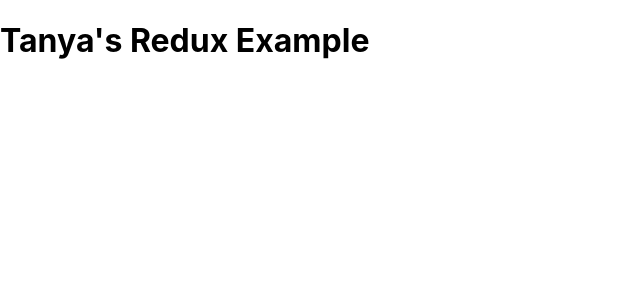
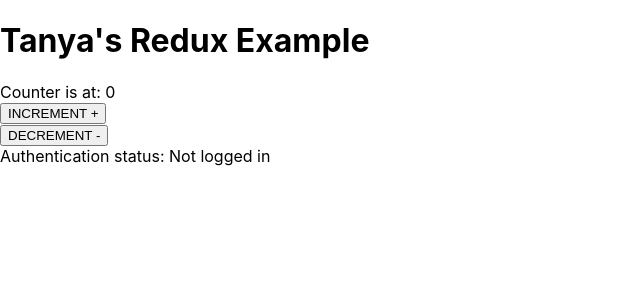
Before and after one commit to Tatyana-OA/react-redux-eg, a React (Create React App) app: page / in a window 1280 px wide. Shown: the top 300 px of the page, without its empty margins (0-640 px from the left). Built offline with nearby package versions, Linux system fonts and the light colour scheme.

Commit message:
Using useSelector to access state and display it in app

```diff
--- a/src/App.js
+++ b/src/App.js
@@ -1,9 +1,21 @@
-
+import {useSelector} from 'react-redux';
 
 function App() {
+
+	// useSelector gives access to the whole state
+	const counter = useSelector( state => state.counter)
+	const isLogged = useSelector( state => state.isLogged )
   return (
     <div className="App">
 		<h1>Tanya's Redux Example</h1>
+		<span>Counter is at: {counter}</span>
+		<div>
+		<button>INCREMENT + </button>
+		</div>
+		<div>
+		<button>DECREMENT - </button>
+		</div>
+		<div>Authentication status: {isLogged ? 'Logged in' : 'Not logged in'}</div>
     </div>
   );
 }
```
